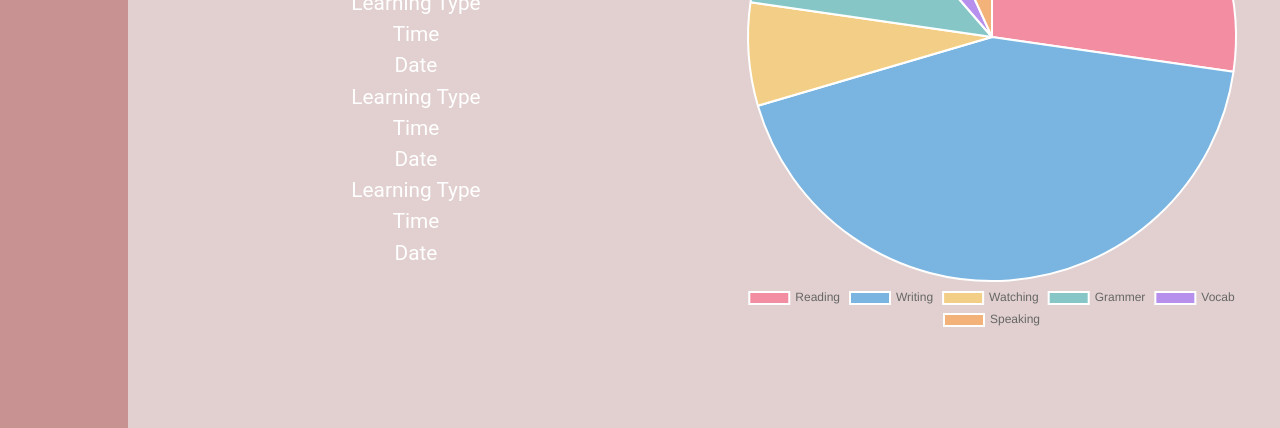
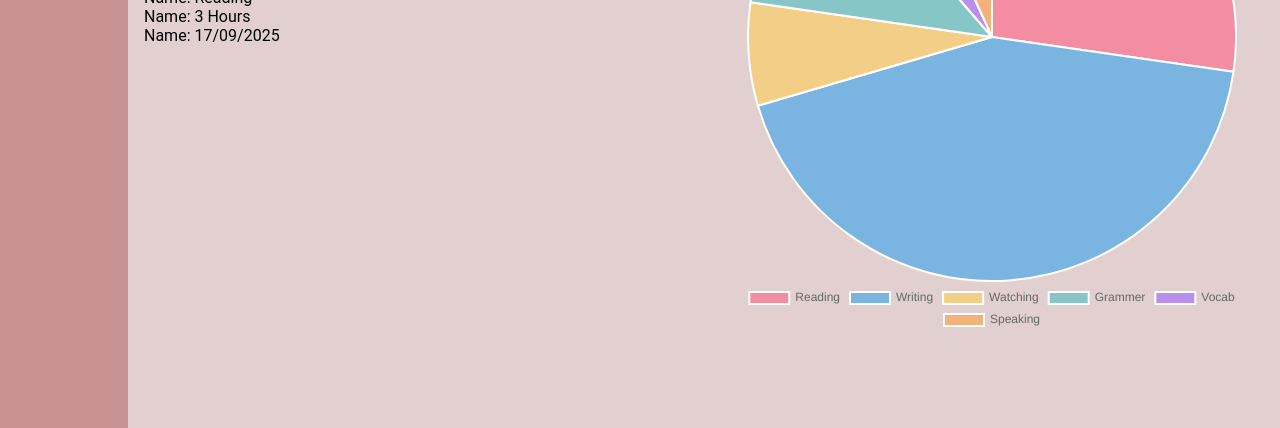
Before and after one commit to ZenHanley/Followord, a website: page pages/dashboard.html in a window 1280 px wide. Shown: the part 372-800 px from the top of the page. Drawn offline with nearby package versions, Linux system fonts and the light colour scheme.

Commit message:
almost working log feature

```diff
--- a/javascript/dashboard_data.js
+++ b/javascript/dashboard_data.js
@@ -17,8 +17,24 @@ const entryThree = {
 };
 
 let addTime = document.getElementById("add-time");
-addTime.addEventListener("click", appendLogs);
+addTime.addEventListener("click", appendLogs());
 
 function appendLogs() {
-    document.getElementById("previous-logs").innerHMTL = "";
+    console.log("activation")
+
+    let blank = "";
+
+    const allLogs = document.getElementById("previous-logs");
+
+    for (let key in entryOne) {
+
+        let element = entryOne[key];
+
+        let appendLogs = `<div>Name: ${element}</div>`;
+
+        blank = blank + appendLogs;
+    }
+
+    allLogs.innerHTML = blank;
+
 }
```
Also changed, not shown: pages/dashboard.html (+1 -2 lines).
